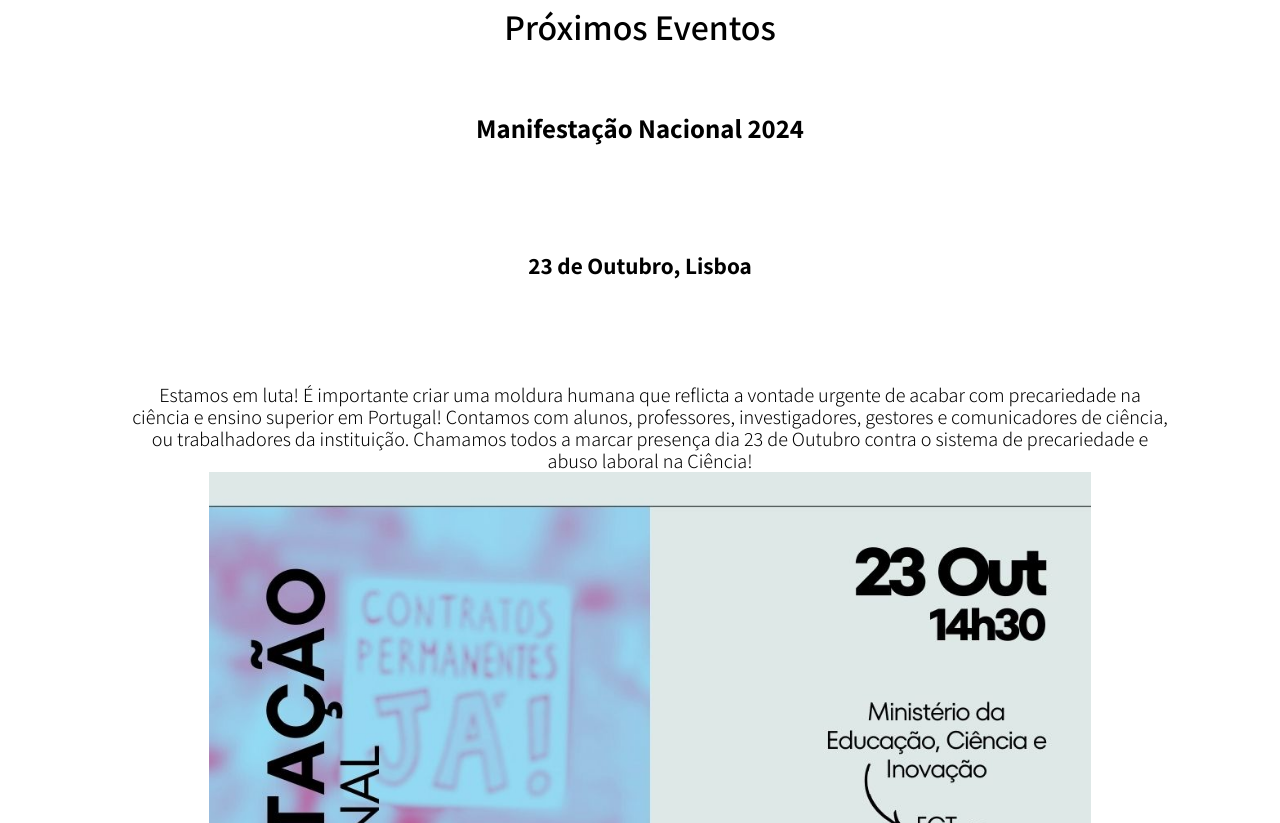
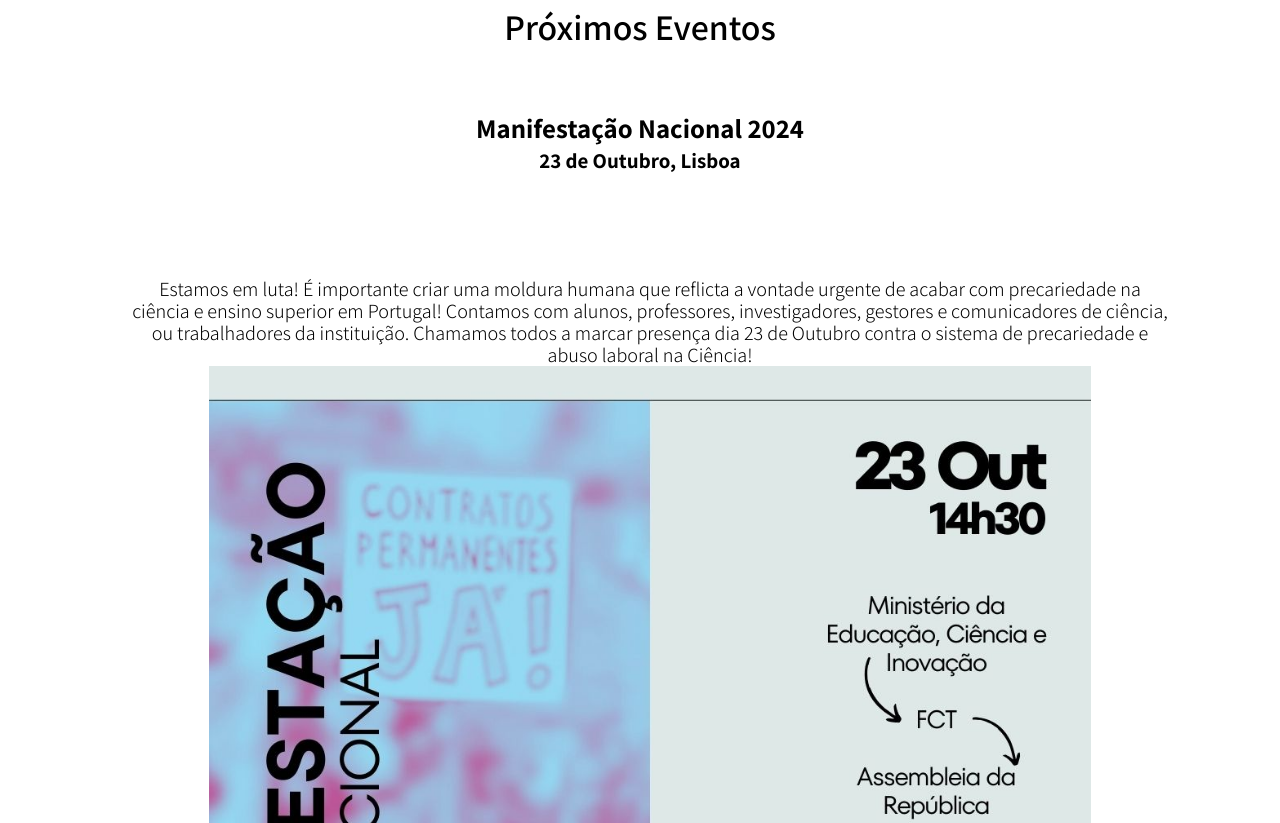
Before and after one commit to sprotasio/univ-comum, a plain HTML site: page index.html in a window 1280 px wide. Shown: the part 857-1680 px from the top of the page. Drawn offline with nearby package versions, Linux system fonts and the light colour scheme.

Commit message:
formate 2

```diff
--- a/index.html
+++ b/index.html
@@ -46,7 +46,6 @@
 
         <div class="text-field">
             <h2>Manifestação Nacional 2024 </h2>
-        <div class="text-field-nothd">
             <h3>23 de Outubro, Lisboa
             <p class="text-field-nothd">
             Estamos em luta!
@@ -57,7 +56,7 @@
             Contamos com alunos, professores, investigadores, gestores e comunicadores de ciência, ou trabalhadores da instituição. Chamamos todos a marcar presença dia 23 de Outubro contra o sistema de precariedade e abuso laboral na Ciência!
 
             <img src="images/fbinsta_manif_310.jpg" width="85%">
-        </div>
+
 
     </section>
 
```
